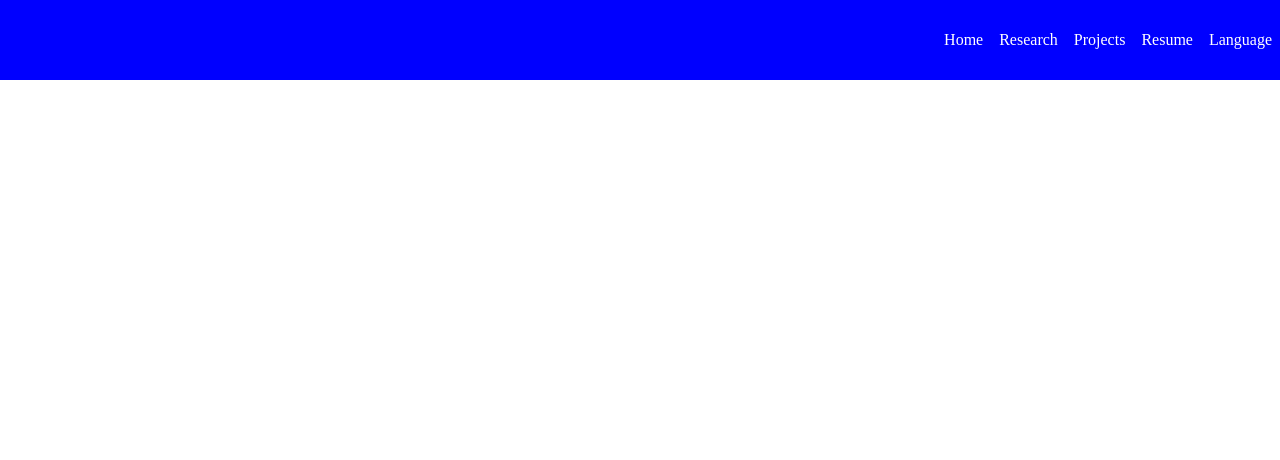
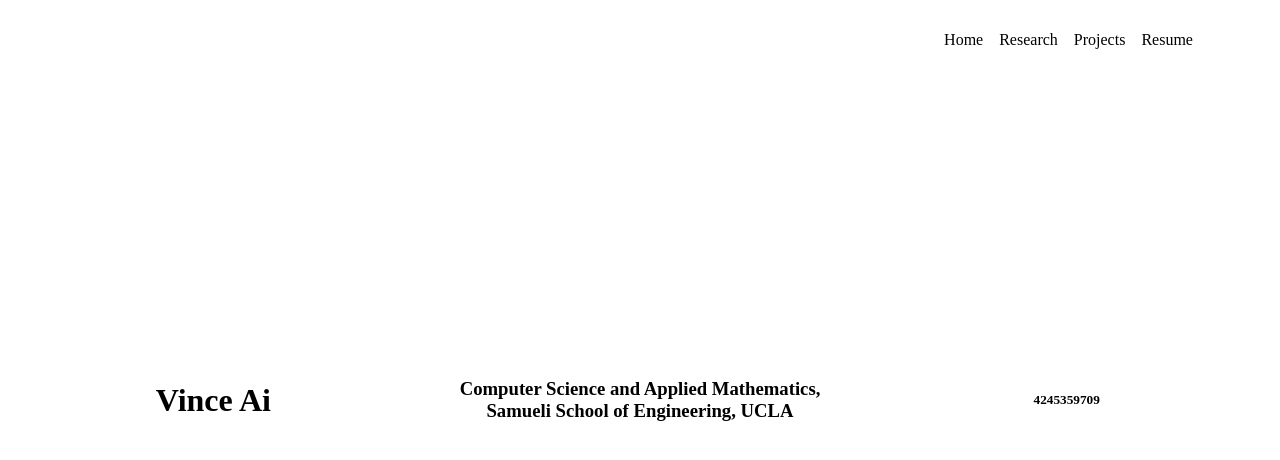
Before and after one commit to Vince-Ai/vince-ai.github.io, a React (Create React App) app: page / in a window 1280 px wide. Shown: the top 460 px of the page. Built offline with nearby package versions, Linux system fonts and the light colour scheme.

Commit message:
Updated main
Updated main page

```diff
--- a/src/App.js
+++ b/src/App.js
@@ -16,9 +16,7 @@ function App() {
           <Route path="/" exact strict component={Main} />
           <Route path="/research" exact strict component={Research} />
           <Route path="/projects" exact strict component={Projects} />
-          <Route path="/resume" exact strict render={()=>{
-            return (<div></div>)
-          }} />
+          <Route path="/resume" exact strict/>
 
         </GlobalContextProvider>
       </div>
--- a/src/Components/MenuBar.js
+++ b/src/Components/MenuBar.js
@@ -8,7 +8,9 @@ import "./NavBar.css"
 function BackDrop(props) {
     let conditionalName= props.isOpen ? "BackDrop open" : "BackDrop"
     return (
-        <div className={conditionalName} onClick={()=>props.setOpen(!props.isOpen)}/>
+        <div className={conditionalName} onClick={()=>{
+            if (props.isOpen) props.setOpen(!props.isOpen)
+        }}/>
     );
 }
 
--- a/src/Components/NavBar.css
+++ b/src/Components/NavBar.css
@@ -4,7 +4,7 @@
     width: 100%;
     top: 0;
     left: 0;
-    background: blue;
+    background: rgba(0,0,0,0);
     height: 10vh;
     z-index: 3;
 }
@@ -17,7 +17,7 @@
 }
 
 .NavItem a{
-    color: white;
+    color: black;
     text-decoration: none;
 }
 
@@ -69,7 +69,7 @@
     box-shadow: 2px 0px 5px rgba(0, 0, 0, 0.5);
     z-index: 8;
 
-    transform: translateX(-100%);
+    transform: translateX(-101%);
     transition: transform 0.3s ease-out;
 }
 
@@ -113,7 +113,7 @@
 
 .MenuBtn:hover,
 .MenuBtn:focus{
-    background: rgba(255, 255, 255, 0.4);
+    background: rgba(0,0,0,0);
     outline: 0;
     box-shadow: none!important;
 }
--- /dev/null
+++ b/src/Pages/Main.css
@@ -0,0 +1,14 @@
+h1, h3, h5{
+    width: 100%;
+    text-align: center;
+}
+
+.ProfileWrapper{
+    display: flex;
+    align-items: center;
+    position: absolute;
+    top: 0;
+    left: 0;
+    width: 100%;
+    height: 100%;
+}
--- a/src/Pages/Main.js
+++ b/src/Pages/Main.js
@@ -1,5 +1,19 @@
 import React from 'react'
+import './Main.css'
 
 export default function Main (props) {
-    return (<div></div>);
+    return (<Profile />);
 }
+
+function Profile(props) {
+    return (
+        <div className="ProfileWrapper">
+            <h1>Vince Ai</h1>
+            <h3>{"Computer Science and Applied Mathematics,\n Samueli School of Engineering, UCLA"}</h3>
+            <h5>4245359709</h5>
+            <div className="contact">
+
+            </div>
+        </div>
+    )
+}
--- /dev/null
+++ b/src/Pages/Projects.css
@@ -0,0 +1,8 @@
+.H1{
+    position: absolute;
+    top: 0;
+    left: 0;
+    height: 20vh;
+    width: 50vw;
+    background: red;
+}
--- a/src/Pages/Projects.js
+++ b/src/Pages/Projects.js
@@ -1,5 +1,12 @@
 import React from 'react'
+import './Projects.css'
 
-export default function Research (props) {
-    return (<div></div>);
+export default function Projects (props) {
+    return (
+        <div className="H1">Projects</div>
+    );
 }
+
+function Fields (props) {
+    return null;
+}
```
